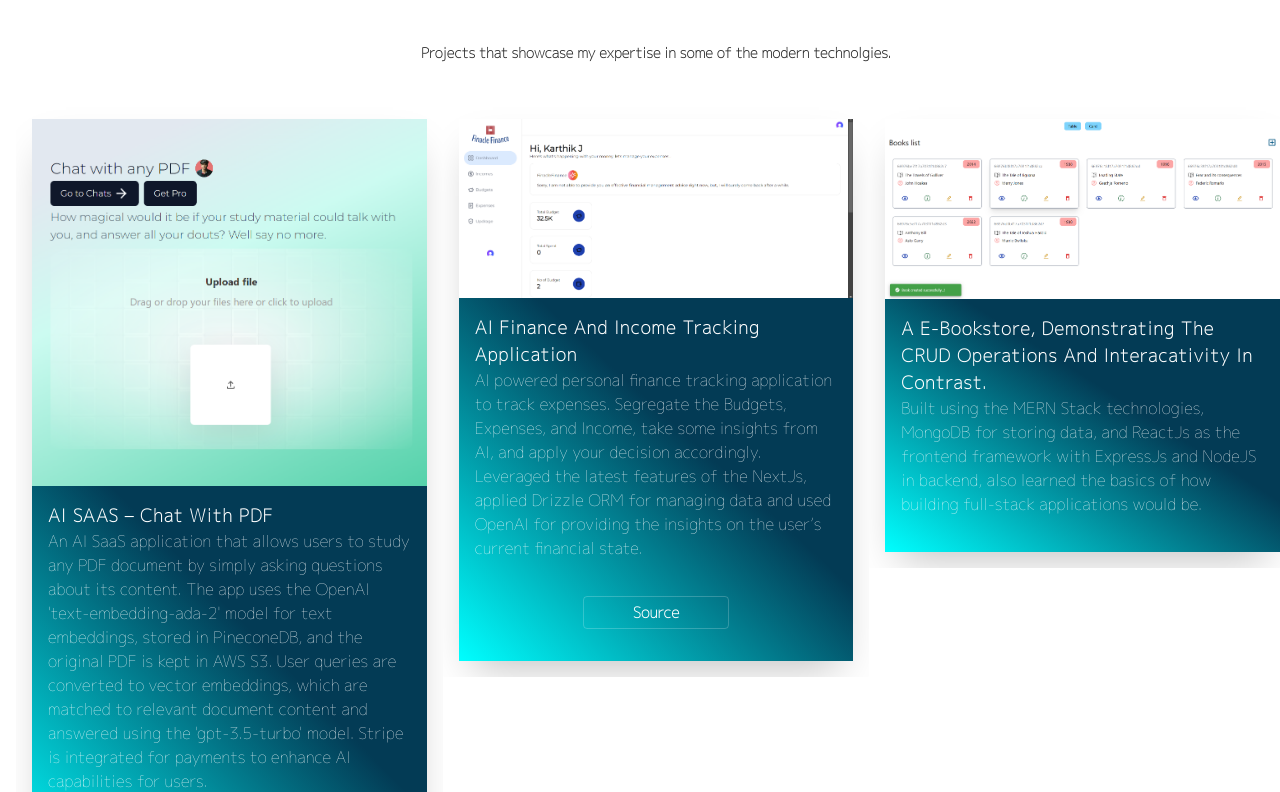
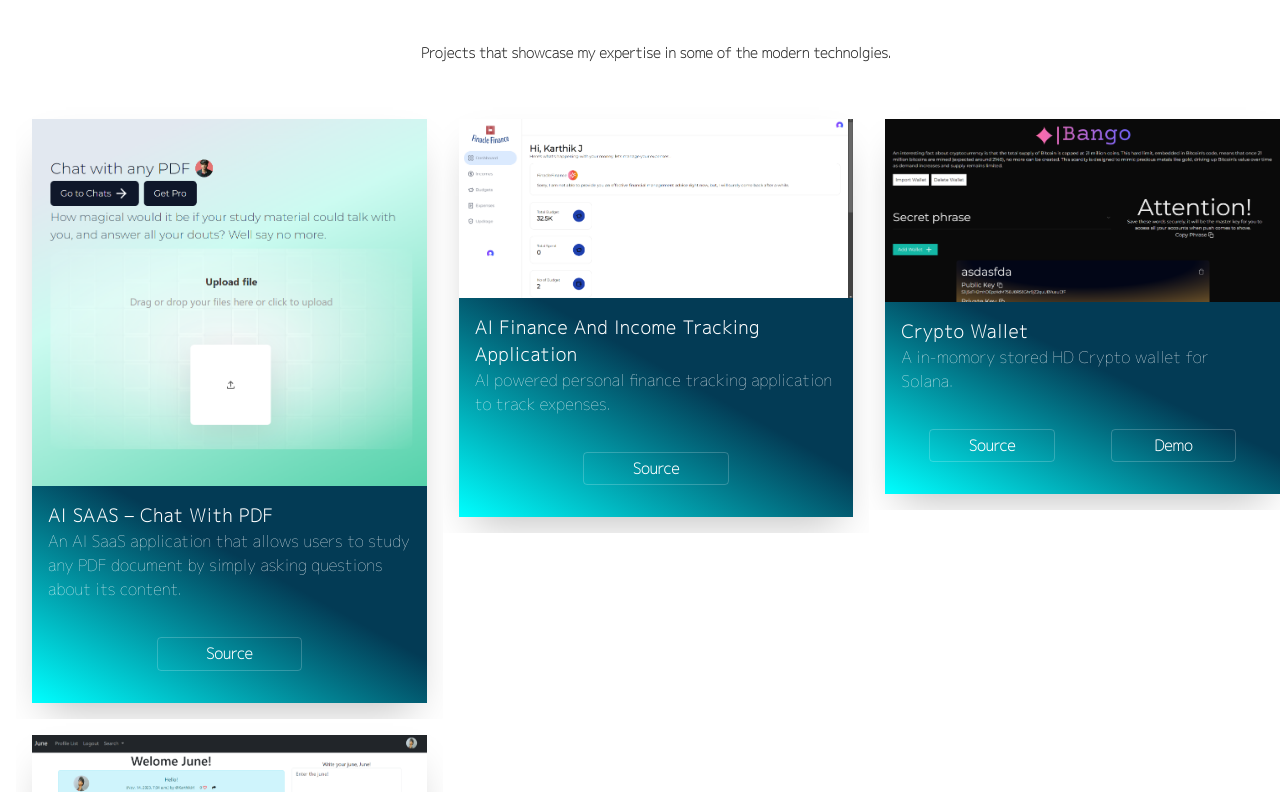
Before and after one commit to Karthik150502/Portfolio-React-Latest, a React (Create React App) app: page / in a window 1280 px wide. Shown: the part 3448-4240 px from the top of the page. Built offline with nearby package versions, Linux system fonts and the light colour scheme.

Commit message:
Added the latest project

```diff
--- a/src/Components/Portfolio/works.js
+++ b/src/Components/Portfolio/works.js
@@ -7,6 +7,7 @@ import gamesite from "../../assets/gamesite.png"
 import mernBookstore from "../../assets/mern-bookstore.png"
 import aipdfchatting from "./../../assets/Screenshot 2024-09-04 135043.png"
 import financetracking from "./../../assets/Screenshot 2024-07-26 115304.png"
+import cryptoWallet from "./../../assets/Screenshot 2024-09-15 091146.png"
 
 
 
@@ -29,7 +30,7 @@ export default function works() {
                                 </div>
                                 <div class="card_content">
                                     <h2 class="card_title">AI SAAS – Chat with PDF </h2>
-                                    <p class="card_text">An AI SaaS application that allows users to study any PDF document by simply asking questions about its content. The app uses the OpenAI 'text-embedding-ada-2' model for text embeddings, stored in PineconeDB, and the original PDF is kept in AWS S3. User queries are converted to vector embeddings, which are matched to relevant document content and answered using the 'gpt-3.5-turbo' model. Stripe is integrated for payments to enhance AI capabilities for users.</p>
+                                    <p class="card_text">An AI SaaS application that allows users to study any PDF document by simply asking questions about its content.</p>
                                     <div className="btns">
                                         <a href="https://github.com/Karthik150502/AI_PDF_Saas" rel="noreferrer" target="_blank" class="btn card_btn">Source</a>
                                     </div>
@@ -41,7 +42,7 @@ export default function works() {
                                 <div class="card_image"><img src={financetracking} /></div>
                                 <div class="card_content">
                                     <h2 class="card_title">AI Finance and Income Tracking Application</h2>
-                                    <p class="card_text">AI powered personal finance tracking application to track expenses. Segregate the Budgets, Expenses, and Income, take some insights from AI, and apply your decision accordingly. Leveraged the latest features of the NextJs, applied Drizzle ORM for managing data and used OpenAI for providing the insights on the user’s current financial state.</p>
+                                    <p class="card_text">AI powered personal finance tracking application to track expenses. </p>
                                     <div className="btns">
                                         <a href="https://github.com/Karthik150502/AI-Finance-Tracker-" rel="noreferrer" target="_blank" class="btn card_btn">Source</a>
                                     </div>
@@ -50,11 +51,14 @@ export default function works() {
                         </li>
                         <li class="cards_item">
                             <div class="card">
-                                <div class="card_image"><img src={mernBookstore} /></div>
+                                <div class="card_image"><img src={cryptoWallet} /></div>
                                 <div class="card_content">
-                                    <h2 class="card_title">A E-Bookstore, demonstrating the  CRUD operations and interacativity in contrast.</h2>
-                                    <p class="card_text">Built using the MERN Stack technologies, MongoDB for storing data, and ReactJs as the frontend framework with ExpressJs and NodeJS in backend, also learned the basics of how building full-stack applications would be.</p>
-
+                                    <h2 class="card_title">Crypto Wallet</h2>
+                                    <p class="card_text">A in-momory stored HD Crypto wallet for Solana.</p>
+                                    <div className="btns">
+                                        <a href="https://github.com/Karthik150502/Crypto-Wallet-Bango" rel="noreferrer" target="_blank" class="btn card_btn">Source</a>
+                                        <a href="cryptoWallet" rel="noreferrer" target="_blank" class="btn card_btn">Demo</a>
+                                    </div>
                                 </div>
                             </div>
                         </li>
```
Also changed, not shown: src/assets/Screenshot 2024-09-15 091146.png (added).
